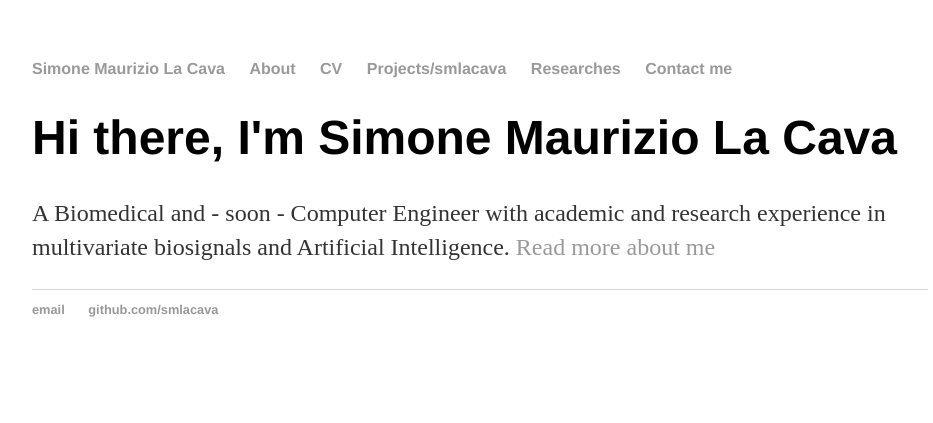
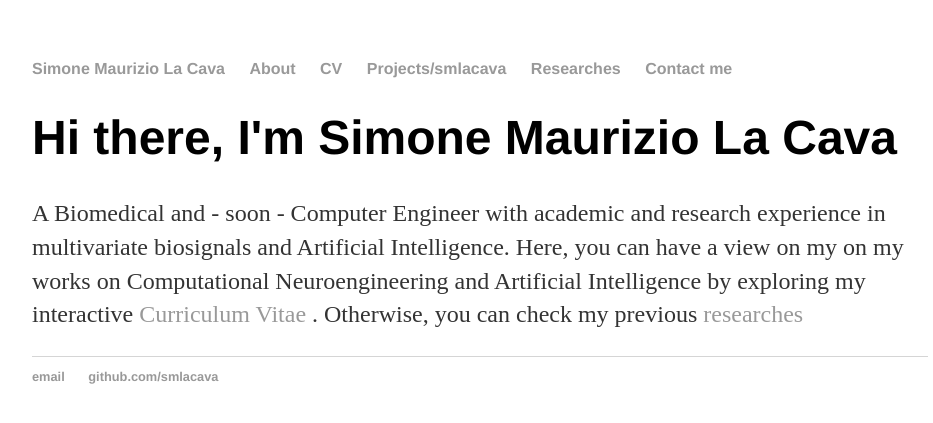
Before and after one commit to smlacava/smlacava.github.io, a Jekyll site: the page built from index.html, in a window 1280 px wide. Shown: the top 423 px of the page, without its empty margins (160-1093 px from the left). Built offline with Jekyll 4.4.1, drawn with Linux system fonts in a browser that asks for light colours.

Commit message:
Update index.html

```diff
--- a/index.html
+++ b/index.html
@@ -5,5 +5,6 @@ title: Simone Maurizio La Cava
 <div class="blurb">
 	<h1>Hi there, I'm Simone Maurizio La Cava</h1>
 	<p>A Biomedical and - soon - Computer Engineer with academic and research experience in multivariate biosignals and Artificial Intelligence.
-		<a href="/about">Read more about me</a></p>
+		Here, you can have a view on my on my works on Computational Neuroengineering and Artificial Intelligence by exploring my interactive <a href="/CV"> Curriculum Vitae </a>.
+		Otherwise, you can check my previous <a href="https://scholar.google.com/citations?user=ilco-ckAAAAJ&oi=ao">researches</a></p>
 </div><!-- /.blurb -->
```
